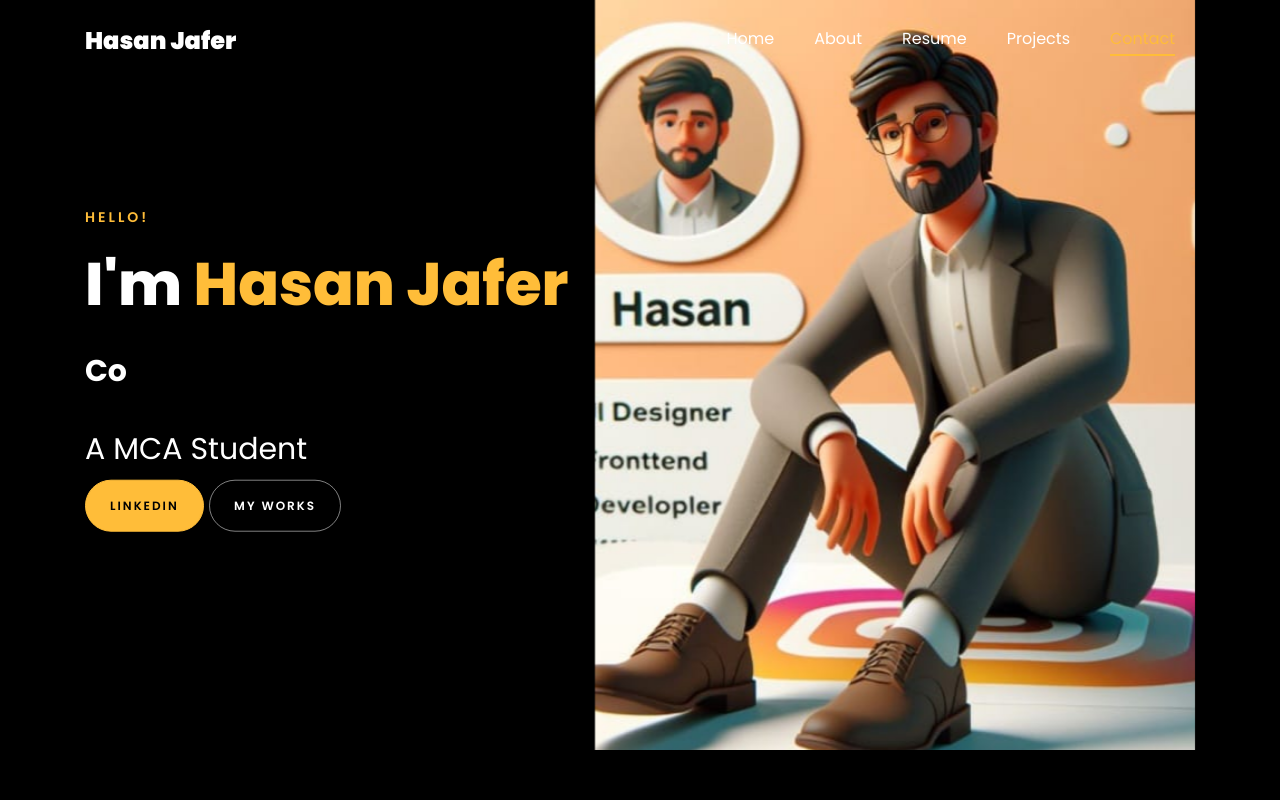
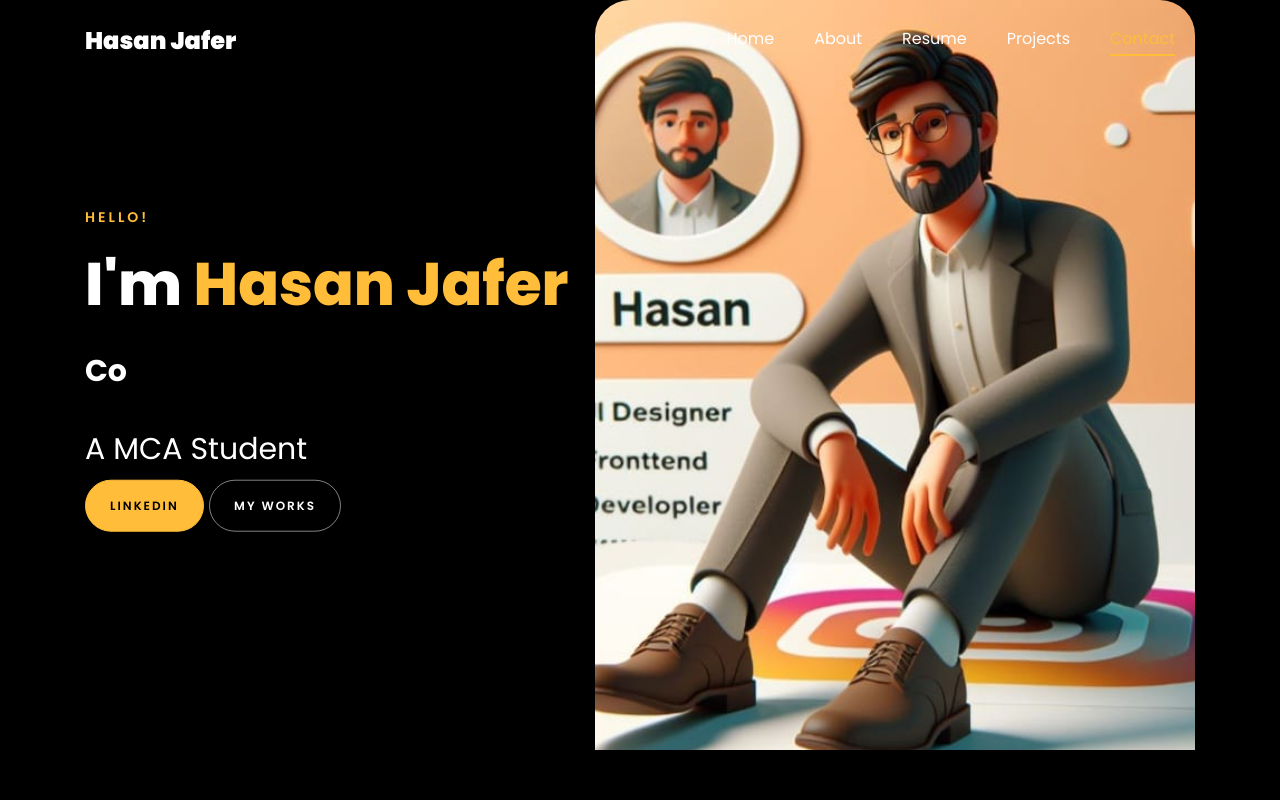
Before and after one commit to hasanjafer2022/HasanJafer.github.io, a plain HTML site: page index.html in a window 1280 px wide. Shown: the top 800 px of the page. Drawn offline with Linux system fonts and the light colour scheme; files whose address does not match are found by name.

Commit message:
border radius
border radius to avatar img

```diff
--- a/index.html
+++ b/index.html
@@ -145,7 +145,7 @@
 					<div class="row d-md-flex no-gutters slider-text align-items-end justify-content-end"
 						data-scrollax-parent="true">
 						<div class="one-third js-fullheight order-md-last img"
-							style="background-image:url(./images/avatar.img.jpg); width: 600px;">
+							style="background-image:url(./images/avatar.img.jpg); width: 600px; border-radius: 35px;">
 							<div class="overlay"></div>
 						</div>
 						<div class="one-forth d-flex  align-items-center ftco-animate"
```
